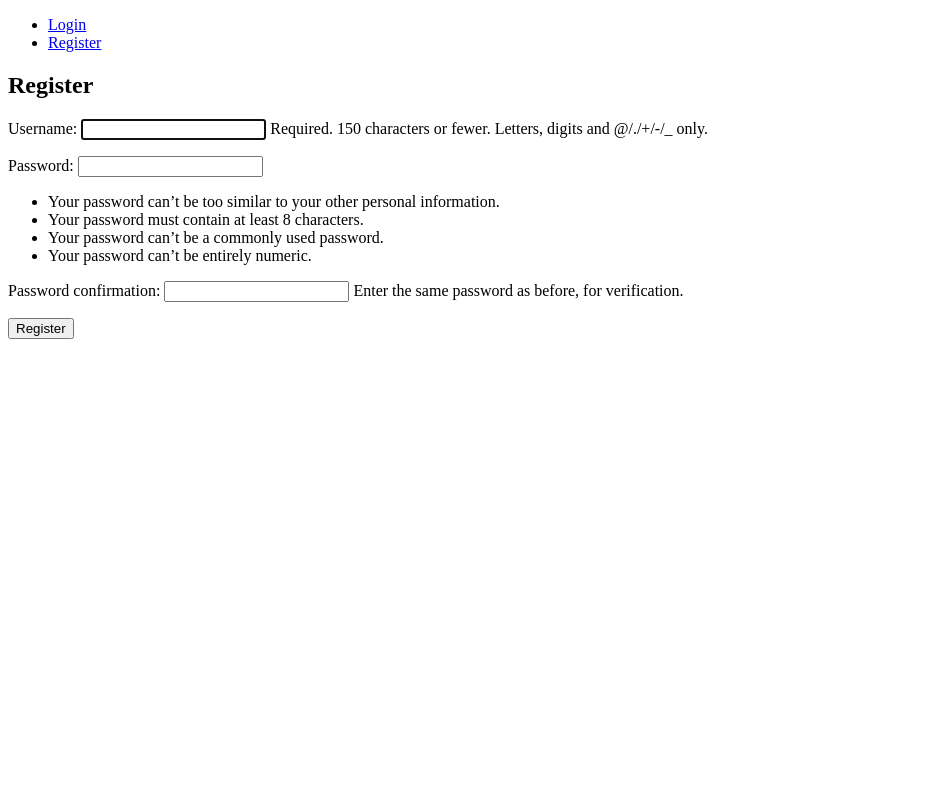
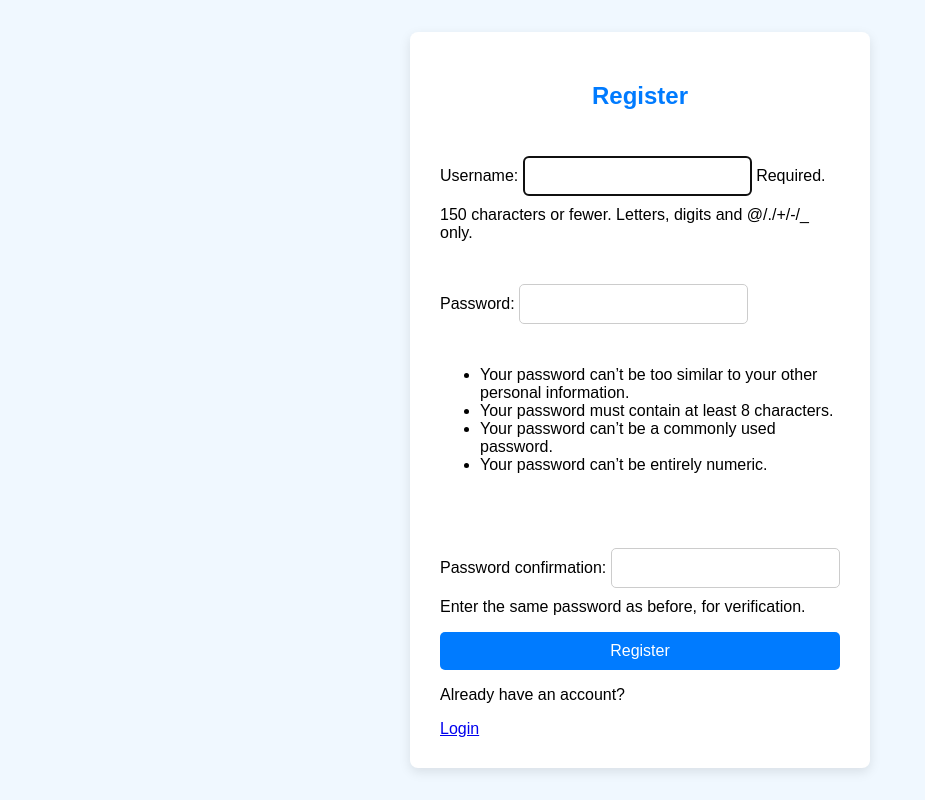
Before and after one commit to suj4n/TeamDeadpools, a Django app: page /register/ in a window 1280 px wide. Shown: the whole page, without its empty margins (0-925 px from the left). Run offline with Django 5.2, Linux system fonts and the light colour scheme.

Commit message:
Styling of login page

```diff
--- a/LanguageBarrier/templates/base.html
+++ b/LanguageBarrier/templates/base.html
@@ -1,7 +1,53 @@
 <!DOCTYPE html>
 <html>
 <head>
-    <title>My Django Project</title>
+    <title></title>
+    <style>
+        /* styles.css */
+body {
+    font-family: Arial, sans-serif;
+    background-color: #f4f4f4;
+    margin: 0;
+    padding: 0;
+}
+
+.container {
+    max-width: 400px;
+    margin: 50px auto;
+    padding: 20px;
+    background-color: #fff;
+    box-shadow: 0 0 10px rgba(0, 0, 0, 0.1);
+    border-radius: 8px;
+}
+
+h2 {
+    text-align: center;
+    color: #333;
+}
+
+form {
+    display: flex;
+    flex-direction: column;
+}
+
+form input, form button {
+    margin-bottom: 15px;
+    padding: 10px;
+    font-size: 16px;
+}
+
+form button {
+    background-color: #007BFF;
+    color: #fff;
+    border: none;
+    cursor: pointer;
+    border-radius: 4px;
+}
+
+form button:hover {
+    background-color: #0056b3;
+}
+    </style>
 </head>
 <body>
     <nav>
--- a/LanguageBarrier/templates/home.html
+++ b/LanguageBarrier/templates/home.html
@@ -138,7 +138,7 @@ footer a:hover {
         <ul class="nav-links">
             <li><a href="{% url 'home' %}"><span>Home</span></a></li>
             <li><a href="{% url 'about' %}">About</a></li>
-            <li><a href="contact.html">Contact</a></li>
+            <li><a href="{% url 'login' %}">LogOut</a></li>
         </ul>
     </nav>
 
--- a/LanguageBarrier/templates/register.html
+++ b/LanguageBarrier/templates/register.html
@@ -1,10 +1,79 @@
-{% extends "base.html" %}
+<!DOCTYPE html>
+<html lang="en">
+<head>
+    <meta charset="UTF-8">
+    <meta name="viewport" content="width=device-width, initial-scale=1.0">
+    <title>Register</title>
+    <style>
+        body {
+            font-family: Arial, sans-serif;
+            background-color: #f0f8ff; /* Light blue background */
+            margin: 0;
+            padding: 0;
+            display: flex;
+            justify-content: center;
+            align-items: center;
+            height: 100vh;
+        }
 
-{% block content %}
+        .register-container {
+            background-color: #ffffff;
+            padding: 30px;
+            border-radius: 8px;
+            box-shadow: 0 4px 12px rgba(0, 0, 0, 0.1);
+            width: 100%;
+            max-width: 400px;
+        }
+
+        h2 {
+            color: #007bff; /* Blue text */
+            text-align: center;
+            margin-bottom: 20px;
+        }
+
+        form {
+            display: flex;
+            flex-direction: column;
+        }
+
+        input[type="text"],
+        input[type="email"],
+        input[type="password"] {
+            padding: 10px;
+            margin: 10px 0;
+            border: 1px solid #ccc;
+            border-radius: 5px;
+            font-size: 16px;
+        }
+
+        button[type="submit"] {
+            background-color: #007bff; /* Blue button */
+            color: #ffffff;
+            padding: 10px;
+            font-size: 16px;
+            border: none;
+            border-radius: 5px;
+            cursor: pointer;
+        }
+
+        button[type="submit"]:hover {
+            background-color: #0056b3;
+        }
+
+        .form-group {
+            margin-bottom: 15px;
+        }
+    </style>
+</head>
+<body>
+    <div class="register-container">
         <h2>Register</h2>
         <form method="POST">
             {% csrf_token %}
             {{ form.as_p }}
             <button type="submit">Register</button>
         </form>
-{% endblock %}
+        <p>Already have an account?</p><a href="{% url 'login' %}">Login</a>
+    </div>
+</body>
+</html>
```
Also changed, not shown: LanguageBarrier/templates/registration/login.html (+71 -3 lines), LanguageBarrier/db.sqlite3. Lines whose indentation alone changed are shown as unchanged.
